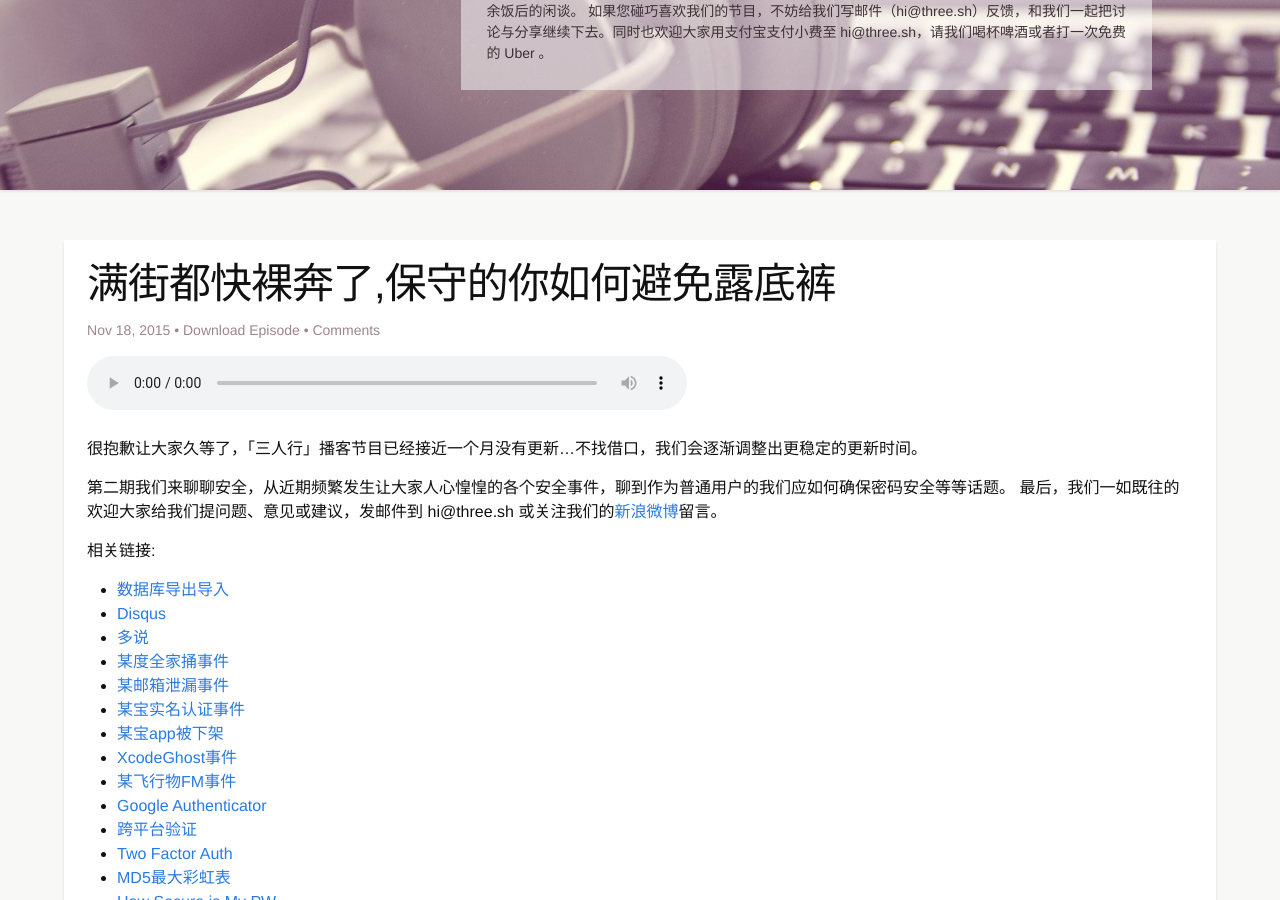
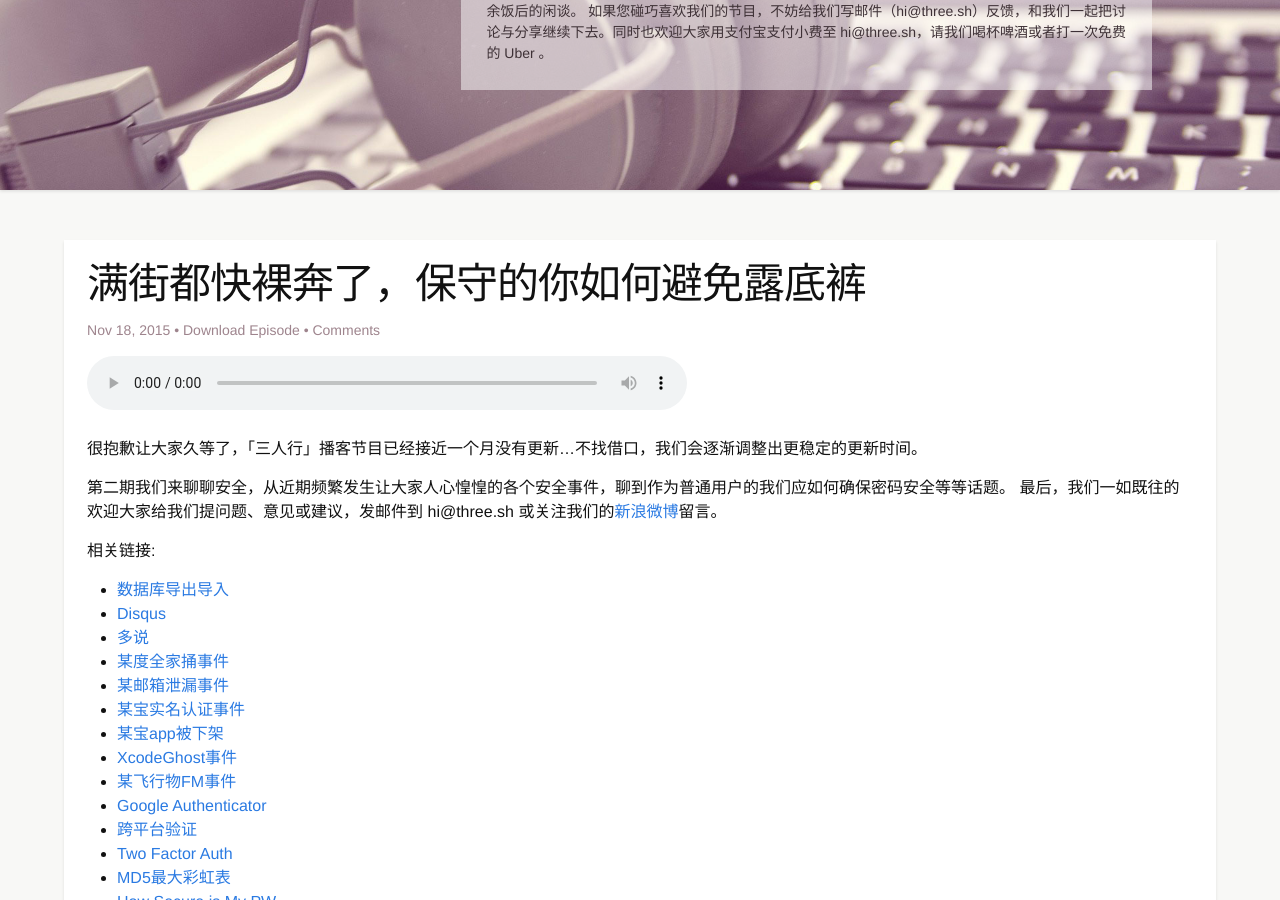
Before and after one commit to threecast/threecast.github.io, a Jekyll site: the page built from _posts/2015-11-18-episode2.markdown, in a window 1280 px wide and 900 px high, scrolled down 315 px. Built offline with Jekyll 4.4.1, drawn with Linux system fonts in a browser that asks for light colours; comment, search, counter and statistics services are not loaded.

```diff
--- a/_posts/2015-11-18-episode2.markdown
+++ b/_posts/2015-11-18-episode2.markdown
@@ -1,6 +1,6 @@
 ---
 layout: post
-title:  满街都快裸奔了,保守的你如何避免露底裤
+title:  满街都快裸奔了，保守的你如何避免露底裤
 date:   2015-11-18 10:55:00
 audiolink: http://7sbn7z.com5.z0.glb.clouddn.com/threecast-episode-2.mp3
 categories: podcast
```
